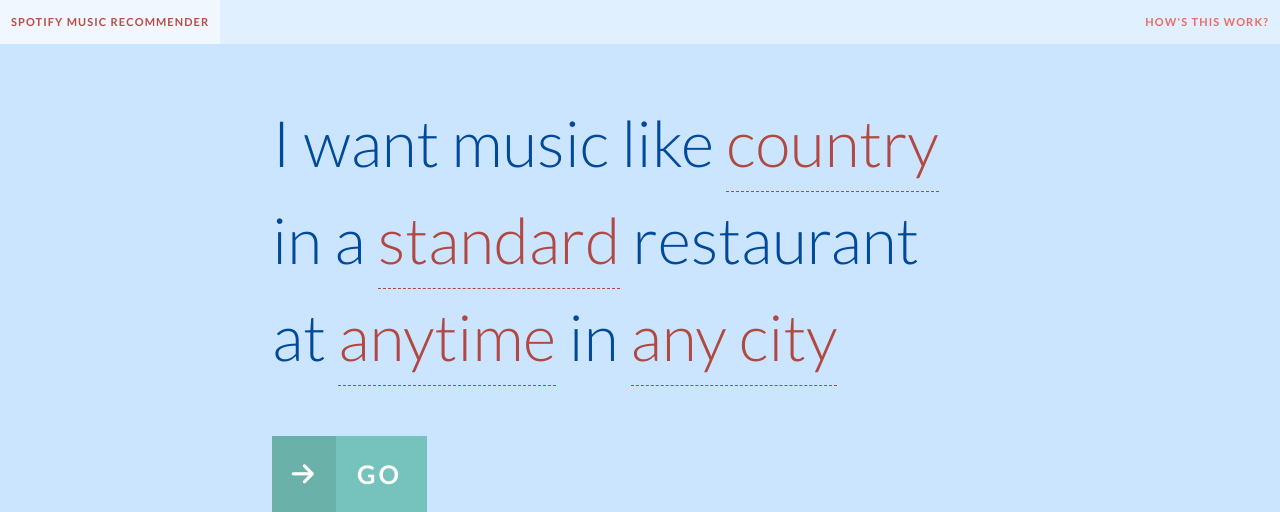
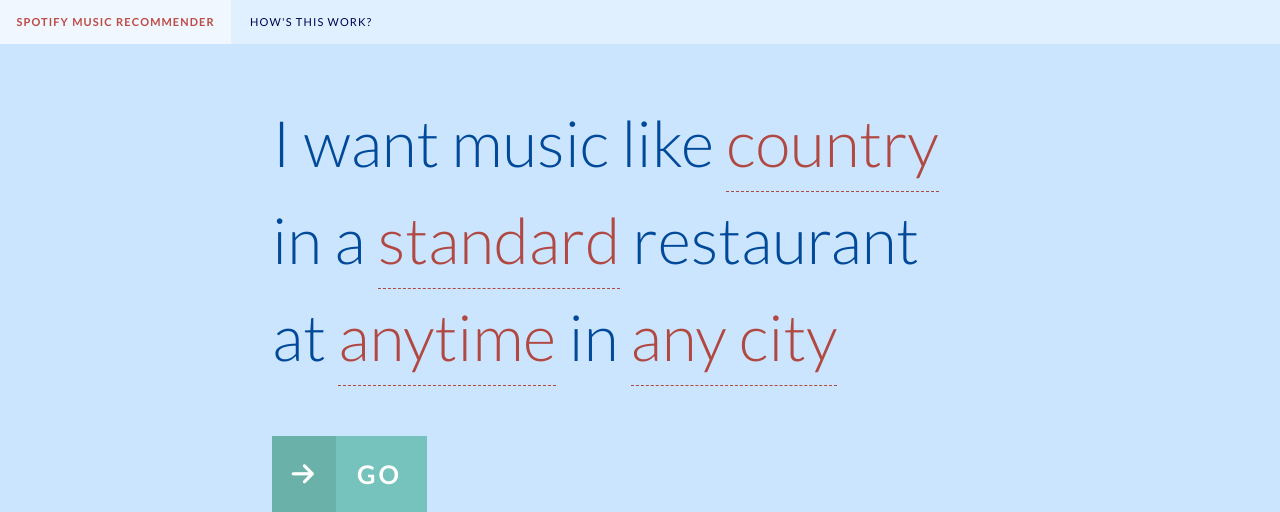
Before and after one commit to cavaunpeu/dotify, a Flask app: page / in a window 1280 px wide. Shown: the top 512 px of the page. Run offline with Flask 2, Linux system fonts and the light colour scheme.

Commit message:
improve header

```diff
--- a/dotify/static/css/default.css
+++ b/dotify/static/css/default.css
@@ -79,10 +79,10 @@ a:active {
 }
 
 .codrops-top a {
-	padding: 0 1em;
+	padding: 0 1.5em;
 	letter-spacing: 0.1em;
-	color: #E96D65;
-	font-weight: 700;
+	color: #00004d;
+	font-weight: 500;
 	display: inline-block;
 }
 
@@ -91,51 +91,6 @@ a:active {
 	color: #bd4a43;
 }
 
-.codrops-top span.right {
-	float: right;
+.codrops-top a.nav-main {
+	font-weight: 900;
 }
-
-.codrops-top span.right a {
-	float: left;
-	display: block;
-}
-
-/*.codrops-icon:before {
-	font-family: 'codropsicons';
-	margin: 0 4px;
-	speak: none;
-	font-style: normal;
-	font-weight: normal;
-	font-variant: normal;
-	text-transform: none;
-	line-height: 1;
-	-webkit-font-smoothing: antialiased;
-}
-
-.codrops-icon-drop:before {
-	content: "\e001";
-}
-
-.codrops-icon-prev:before {
-	content: "\e004";
-}
-
-.codrops-icon-archive:before {
-	content: "\e002";
-}
-
-.codrops-icon-next:before {
-	content: "\e000";
-}
-
-.codrops-icon-about:before {
-	content: "\e003";
-}
-
-@media screen and (max-width: 25em) {
-
-	.codrops-icon span {
-		display: none;
-	}
-
-}*/
--- a/dotify/templates/index.html
+++ b/dotify/templates/index.html
@@ -14,8 +14,14 @@
 		<div class="container demo-1">
 			<!-- Top Navigation -->
 			<div class="codrops-top clearfix">
-				<a class="codrops-icon codrops-icon-prev" href="http://tympanus.net/Development/MorphingDevices/"><span>spotify music recommender</span></a>
-				<span class="right"><a href="http://tympanus.net/codrops/?p=15139"><span>how's this work?</span></a></span>
+				<a class="nav-main" href="http://tympanus.net/Development/MorphingDevices/">
+					<span>spotify music recommender</span>
+				</a>
+				<span>
+					<a href="http://tympanus.net/codrops/?p=15139">
+						<span>how's this work?</span>
+					</a>
+				</span>
 			</div>
 			<div class="main clearfix">
 				<form id="nl-form" class="nl-form">
```
Also changed, not shown: dotify/templates/backup.html (deleted, +0 -14 lines).
